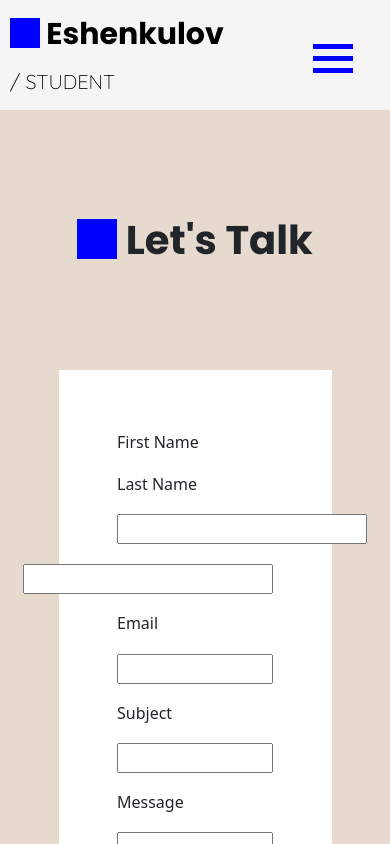
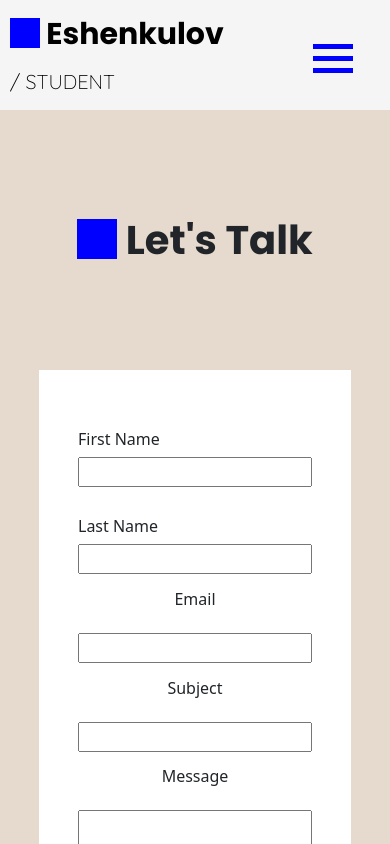
Before and after one commit to kut-man/web_page, a React (Create React App) app: page /#/contact in a window 390 px wide. Shown: the top 844 px of the page. Built offline with nearby package versions, Linux system fonts and the light colour scheme.

Commit message:
making mobile friendly

```diff
--- a/package.json
+++ b/package.json
@@ -1,4 +1,5 @@
 {
+  "homepage": "https://kut-man.github.io/web_page",
   "name": "web_page",
   "version": "0.1.0",
   "private": true,
@@ -21,6 +22,8 @@
     "web-vitals": "^2.1.4"
   },
   "scripts": {
+    "predeploy" : "npm run build",
+    "deploy" : "gh-pages -d build",
     "start": "react-scripts start",
     "build": "react-scripts build",
     "test": "react-scripts test",
@@ -43,5 +46,8 @@
       "last 1 firefox version",
       "last 1 safari version"
     ]
+  },
+  "devDependencies": {
+    "gh-pages": "^3.2.3"
   }
 }
--- a/src/Pages/Contact.js
+++ b/src/Pages/Contact.js
@@ -22,26 +22,35 @@ export default function Contact() {
         <div className="title"> <FontAwesomeIcon icon={faSquareFull} color="blue" /> Let's Talk </div>
         <div>
             <div className="contact-form">
+                <div className="name-container">
+                    <div>
+                        <h6>First Name</h6>
 
-                    <h6 style={{ display: "inline-block", width: "54.5%" }}>First Name</h6>
+                        <input className='first-name-input' name='from_name'></input>
+                    </div>
 
-                    <h6 style={{ display: "inline-block" }}>Last Name</h6>
+                    <div>
+                        <h6>Last Name</h6>
 
-                    <input className='first-name-input' style={{ width: "250px" }} name='from_name'></input>
+                        <input className='last-name-input' name='from_surname'></input>
+                    </div>
+                </div>
 
-                    <input className='last-name-input' style={{ width: "250px", float: "right" }} name='from_surname'></input>
 
                     <h6>Email</h6>
 
-                    <input className='email-input' style={{ width: "100%" }} name='from_email'></input>
+                    <input className='email-input' name='from_email'></input>
+
 
                     <h6>Subject</h6>
 
-                    <input className='subject-input' style={{ width: "100%" }} name='subject'></input>
+                    <input className='subject-input' name='subject'></input>
+
 
                     <h6>Message</h6>
 
-                    <textarea className='message-text' style={{ width: "100%", height: "100px" }} name='message'></textarea>
+                    <textarea className='message-text'  name='message'></textarea>
+
 
                 <input type="submit" value="Send" />
 
--- a/src/Pages/Resume.js
+++ b/src/Pages/Resume.js
@@ -10,7 +10,7 @@ export default function Resume() {
     return (
         <div className="resume">
             <div className="title"> <FontAwesomeIcon icon={faSquareFull} color="blue" /> Resume </div>
-            <div style={{ width: "730px", height: "200px" }}>
+            <div style={{ width: "90vw", maxWidth: "730px", height: "200px" }}>
                 <p className="experience" style={{ marginTop: "100px" }}>Experince</p>
                 <button className="download">DOWNLOAD CV</button>
             </div>
--- a/src/Pages/style.css
+++ b/src/Pages/style.css
@@ -256,20 +256,51 @@
 /* ------------------------------ Contact --------------------------------- */
 
 .contact > div:nth-child(2) {
-    width: 70vw;
-    height: 700px;
+    width: 80vw;
+    max-width: 1000px;
+    height: 600px;
     background-color: white;
     margin-top: 100px;
     margin-bottom: 50px;
 }
 
 .contact-form {
-    width: 40vw;
+    width: 60vw;
+    max-width: 600px;
     height: 480px;
     margin: auto;
     margin-top: 60px;
+    display: flex;
+    flex-direction: column;
+    align-items: center;
+    justify-content: space-between;
 }
 
-.contact-form>* {
-    margin-bottom: 20px;
+.name-container {
+    display: flex;
+    flex-direction: row;
+    width: 60vw;
+    max-width: 600px;
+    justify-content: space-between;
 }
+
+.first-name-input, .last-name-input{
+    width: 20vw;
+    max-width: 250px;
+}
+
+.email-input, .subject-input, .message-text{
+    width: 100%;
+}
+
+@media only screen and (max-width: 600px) {
+    .name-container {
+        flex-direction: column;
+    }
+    .first-name-input, .last-name-input{
+        width: 100%;
+    }
+    .first-name-input{
+        margin-bottom: 30px;
+    }
+}
--- a/src/style.css
+++ b/src/style.css
@@ -140,6 +140,15 @@ a {
         transition: 1s;
     }
 
+    .resume-container{
+        flex-wrap: wrap;
+        justify-content: center !important;
+    }
+
+    .resume-container>*{
+        margin: 0 !important;
+    }
+
     .list-container>ul {
         display: flex;
         flex-direction: column;
```
Also changed, not shown: 1 other file (tests, documents, lock files or other folders). Lines whose indentation alone changed are shown as unchanged.
